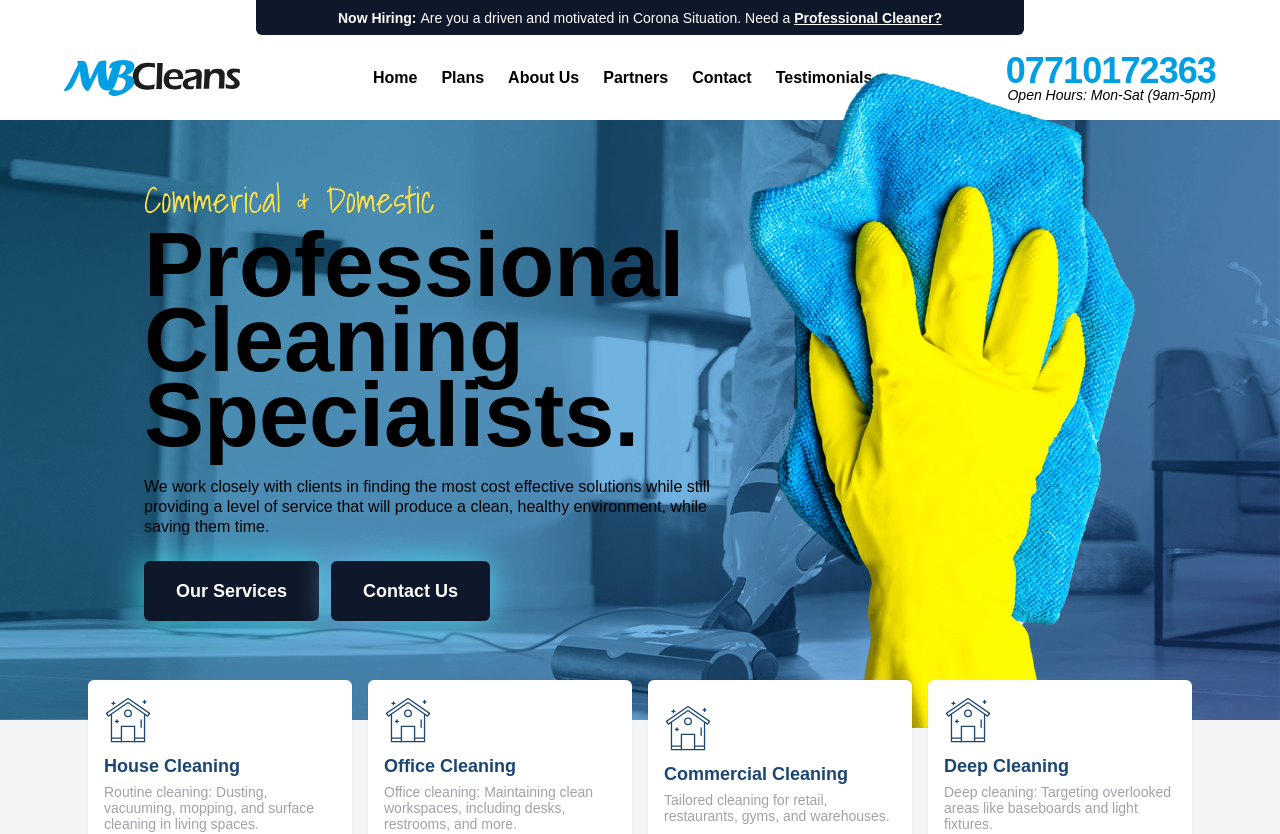
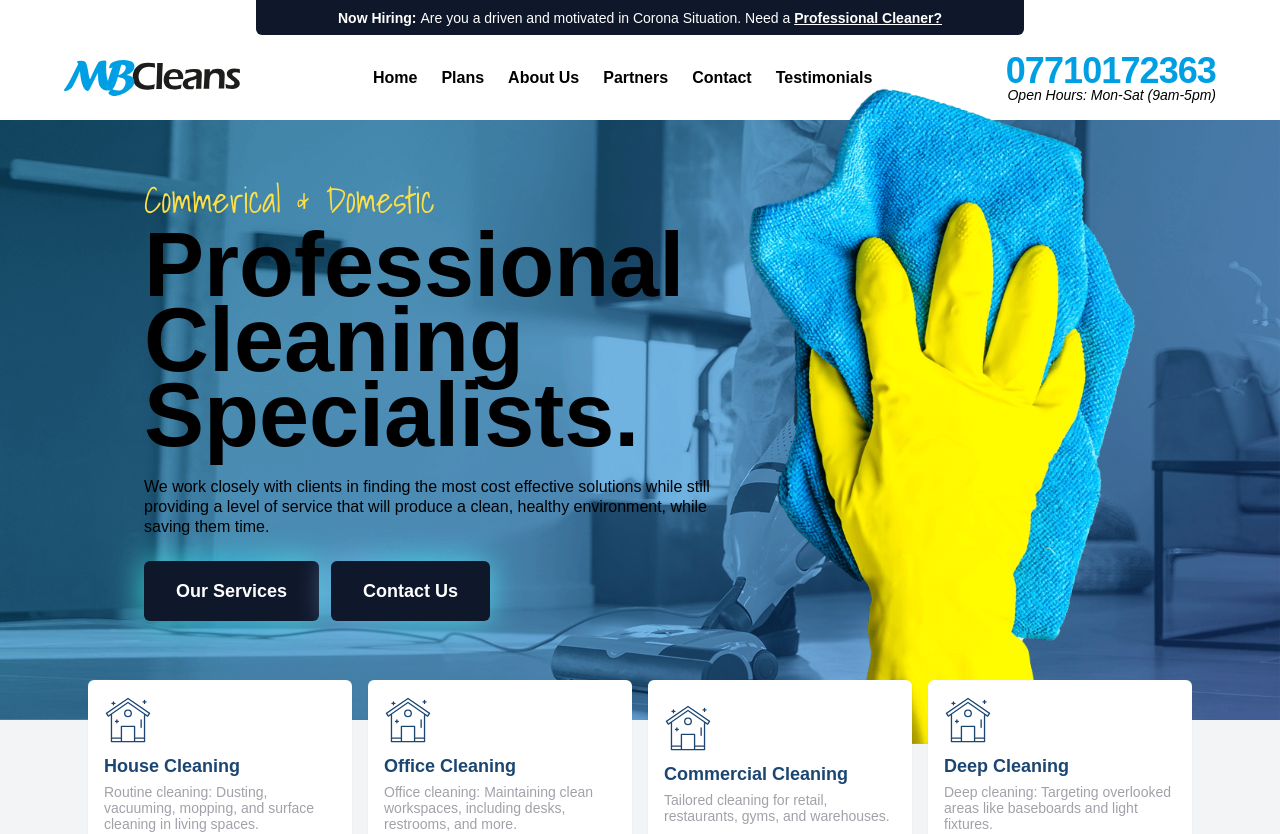
Before and after one commit to highmoose/mbcleans, a Next.js app: page / in a window 1280 px wide. Shown: the top 834 px of the page. Built offline with nearby package versions, Linux system fonts and the light colour scheme; a web font is replaced by a local one.

Commit message:
Hero Test

```diff
--- a/components/heroBlock.js
+++ b/components/heroBlock.js
@@ -24,12 +24,12 @@ const scrollToPlans = () => {
 
 export default function HeaderBar() {
   return (
-    <section class="flex bg-gray-900 w-full md:max-h-[600px] z-0">
+    <section class="flex bg-gray-900 w-full max-h-[500px] sm:max-h-[700px] lg:max-h-[600px]">
       <div className="absolute w-full h-full">
         <img
           alt="MBCleans cleaner hoovering floor"
           src="/images/mbcleans_hero_image_2.png"
-          className="object-cover w-full h-full md:max-h-[600px]"
+          className="object-cover w-full h-full  max-h-[500px] sm:max-h-[700px] lg:max-h-[600px]"
         />
       </div>
       <div className=" flex pb-10 mx-auto max-w-6xl relative w-full  items-center justify-between px-10 sm:px-16 lg:px-20 my-16 md:my-20 lg:my-10 xl:my-8">
@@ -71,7 +71,7 @@ export default function HeaderBar() {
             </div>
           </div>
         </div>
-        <div className="hidden lg:block overflow-hidden">
+        <div className="hidden lg:block overflow-hidden pt-8">
           <img
             alt="Cleaning cloth"
             className=""
```
